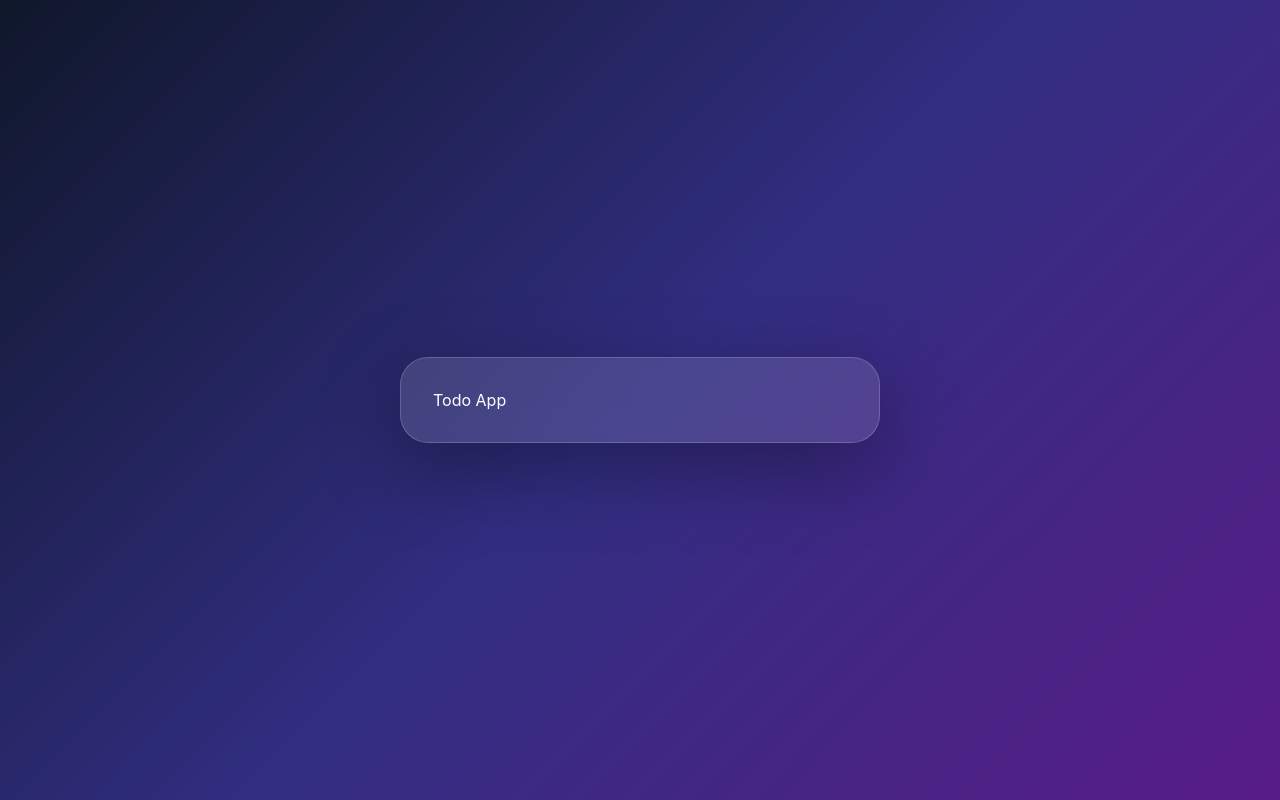
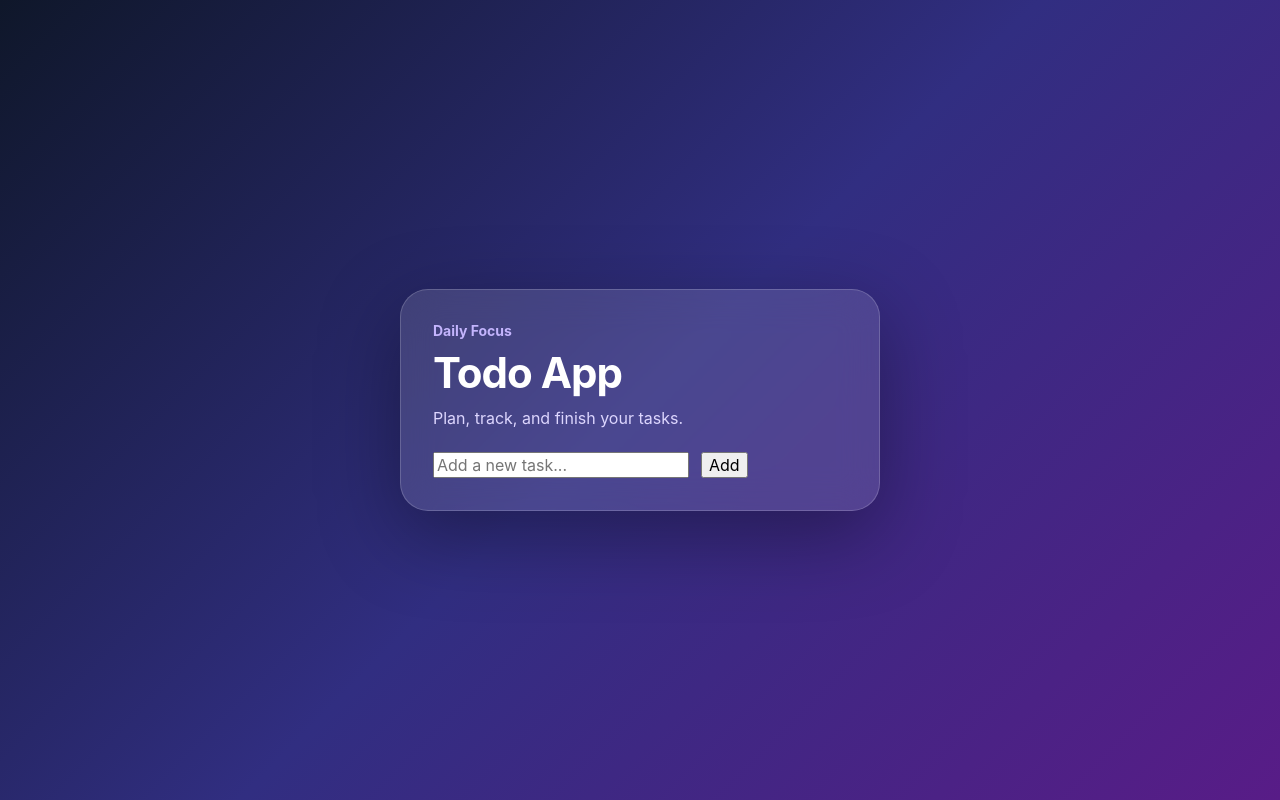
Before and after one commit to mosin1223/aesthetic-react-todo, a React (Vite) app: page / in a window 1280 px wide. Built offline with nearby package versions, Linux system fonts and the light colour scheme.

Commit message:
edit input for todo

```diff
--- a/src/App.css
+++ b/src/App.css
@@ -4,8 +4,42 @@ body{margin:0;font-family:Inter,system-ui,sans-serif}
 .app{color:white;background:linear-gradient(135deg,#0f172a,#312e81,#581c87)}
 
 
-.todo-card{width:min(92%,480px);padding:32px}
-.todo-card{border:1px solid rgba(255,255,255,.18)}
-.todo-card{background:rgba(255,255,255,.12)}
-.todo-card{backdrop-filter:blur(18px);border-radius:28px}
-.todo-card{box-shadow:0 24px 80px rgba(0,0,0,.35)}
+.todo-card{
+  width:min(92%,480px);
+  padding:32px
+}
+.todo-card{
+  border:1px solid rgba(255,255,255,.18)
+}
+.todo-card{
+  background:rgba(255,255,255,.12)
+}
+
+.todo-card{
+  backdrop-filter:blur(18px);border-radius:28px
+}
+
+.todo-card{
+  box-shadow:0 24px 80px rgba(0,0,0,.35)
+}
+
+
+.eyebrow{margin:0 0 8px;
+  color:#c4b5fd;
+  font-size:14px;
+  font-weight:700
+}
+h1{margin:0;
+  font-size:42px;
+  letter-spacing:-1px
+}
+.subtitle{margin:10px 0 0;
+  color:#ddd6fe;
+  font-size:16px
+}
+
+.todo-form {
+  display: flex;
+  gap: 12px;
+  margin-top: 24px;
+}
--- a/src/App.jsx
+++ b/src/App.jsx
@@ -1,10 +1,19 @@
 import "./App.css";
 function App() {
   return (
-  <main className="app">
-    <section className="todo-card">Todo App</section>
-  </main>
-);
+    <main className="app">
+      <section className="todo-card">
+        <p className="eyebrow">Daily Focus</p>
+        <h1>Todo App</h1>
+        <p className="subtitle">Plan, track, and finish your tasks.</p>
+
+        <form className="todo-form">
+          <input type="text" placeholder="Add a new task..." />
+          <button>Add</button>
+        </form>
+      </section>
+    </main>
+  );
 }
 
 export default App;
```
